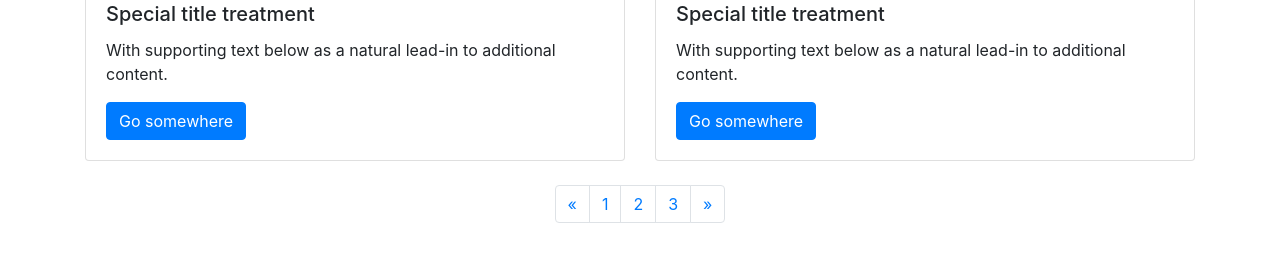
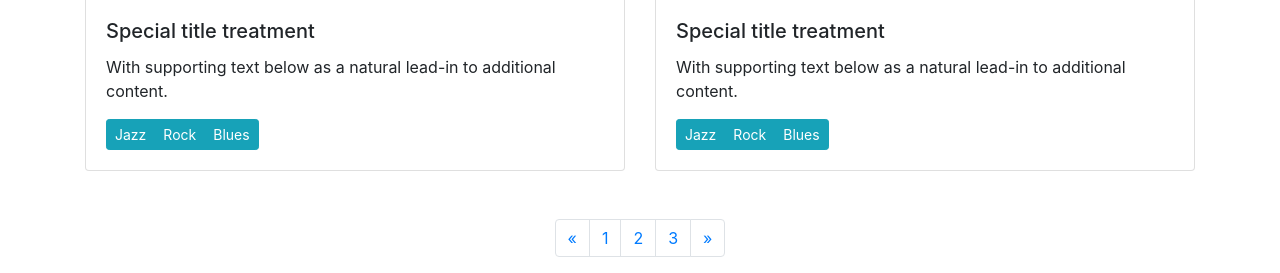
Before and after one commit to ArthurVanRemoortel/webtech-project, a Django app: page /polls/ in a window 1280 px wide. Shown: the part 982-1255 px from the top of the page. Before the commit the page ends 1205 px from the top, so only its background shows below. Run offline with Django 3.2, Linux system fonts and the light colour scheme; some libraries are stand-ins or nearby versions.

Commit message:
Added tags to website

```diff
--- a/website_arthur/django1/django1/settings.py
+++ b/website_arthur/django1/django1/settings.py
@@ -25,7 +25,7 @@ SECRET_KEY = '$a4#oii-po(dx$4te%)2x2zm@55=133evw18)f2*v2qxz$%f^j'
 # SECURITY WARNING: don't run with debug turned on in production!
 DEBUG = True
 
-ALLOWED_HOSTS = []
+ALLOWED_HOSTS = ['*']
 
 
 # Application definition
--- a/website_arthur/django1/templates/search.html
+++ b/website_arthur/django1/templates/search.html
@@ -39,7 +39,7 @@
 
     <div class="jumbotron" style="padding-top: 100px">
         <h1 class="display-4">Title or something</h1>
-        <p class="lead">Slagan. Or put a carousel with random upcoming events here</p>
+        <p class="lead">Slogan. Or put a carousel with random upcoming events here</p>
     </div>
 
     <div class="container">
@@ -70,9 +70,14 @@
                     <div class="card-body">
                         <h5 class="card-title">Special title treatment</h5>
                         <p class="card-text">With supporting text below as a natural lead-in to additional content.</p>
-                        <a href="#" class="btn btn-primary">Go somewhere</a>
+                        <div class="btn-group btn-group-sm" role="group" aria-label="Basic example">
+                          <button type="button" class="btn btn-info">Jazz</button>
+                          <button type="button" class="btn btn-info">Rock</button>
+                          <button type="button" class="btn btn-info">Blues</button>
+                        </div>
                     </div>
                 </div>
+                <br>
             </div>
             <div class="col-sm-6">
                 <div class="card">
@@ -82,12 +87,16 @@
                     <div class="card-body">
                         <h5 class="card-title">Special title treatment</h5>
                         <p class="card-text">With supporting text below as a natural lead-in to additional content.</p>
-                        <a href="#" class="btn btn-primary">Go somewhere</a>
+                        <div class="btn-group btn-group-sm" role="group" aria-label="Basic example">
+                          <button type="button" class="btn btn-info">Jazz</button>
+                          <button type="button" class="btn btn-info">Rock</button>
+                          <button type="button" class="btn btn-info">Blues</button>
+                        </div>
                     </div>
                 </div>
             </div>
         </div>
-        <br>
+         <br>
         <div class="row ">
             <div class="col-sm-6">
                 <div class="card">
@@ -97,10 +106,16 @@
                     <div class="card-body">
                         <h5 class="card-title">Special title treatment</h5>
                         <p class="card-text">With supporting text below as a natural lead-in to additional content.</p>
-                        <a href="#" class="btn btn-primary">Go somewhere</a>
+                        <div class="btn-group btn-group-sm" role="group" aria-label="Basic example">
+                          <button type="button" class="btn btn-info">Jazz</button>
+                          <button type="button" class="btn btn-info">Rock</button>
+                          <button type="button" class="btn btn-info">Blues</button>
+                        </div>
                     </div>
                 </div>
+                 <br>
             </div>
+            <br>
             <div class="col-sm-6">
                 <div class="card">
                     <img class="card-img-top" style="height: auto; width:auto; max-height: 190px"
@@ -109,16 +124,18 @@
                     <div class="card-body">
                         <h5 class="card-title">Special title treatment</h5>
                         <p class="card-text">With supporting text below as a natural lead-in to additional content.</p>
-                        <a href="#" class="btn btn-primary">Go somewhere</a>
+                        <div class="btn-group btn-group-sm" role="group" aria-label="Basic example">
+                          <button type="button" class="btn btn-info">Jazz</button>
+                          <button type="button" class="btn btn-info">Rock</button>
+                          <button type="button" class="btn btn-info">Blues</button>
+                        </div>
                     </div>
                 </div>
             </div>
 
         </div>
     </div>
-
     <br>
-
     <div class="container ">
         <nav aria-label="Page navigation example">
             <ul class="pagination justify-content-center">
```
